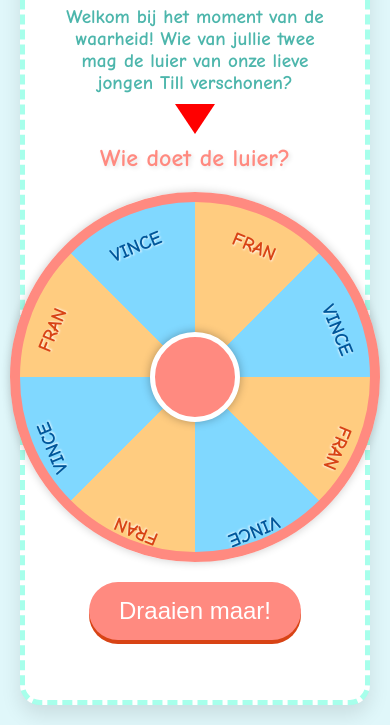
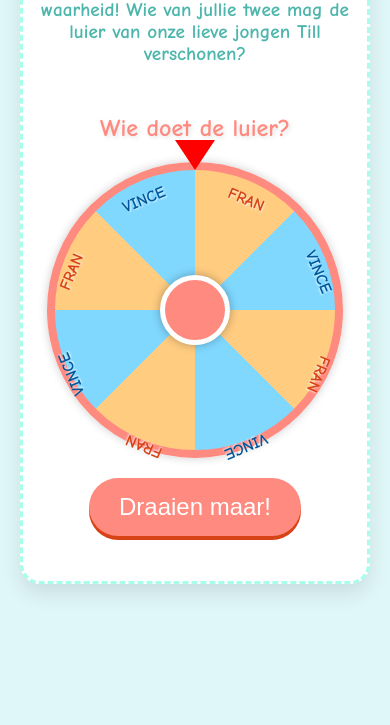
Before and after one commit to jordenric96/pamperrad, a plain HTML site: page index.html in a window 390 px wide. Shown: the part 168-893 px from the top of the page. After the commit the page ends 844 px from the top, so only its background shows below. Drawn offline with Linux system fonts and the light colour scheme.

Commit message:
Update index.html

```diff
--- a/index.html
+++ b/index.html
@@ -13,7 +13,7 @@
             text-align: center;
             padding: 20px;
             margin: 0;
-            overflow: hidden; /* Om te voorkomen dat het rad buiten beeld rolt */
+            /* overflow: hidden; *//* Deactiveer: kan de scrollbalk hinderen op mobiel */
         }
 
         h1, h2 {
@@ -43,11 +43,11 @@
             flex-direction: column;
             align-items: center;
             margin: 30px 0;
-            position: relative; /* Belangrijk voor positionering van de pijl */
+            position: relative;
         }
 
         .wheel {
-            width: 350px; /* Groter wiel voor meer segmenten en leesbaarheid */
+            width: 350px; /* Standaard wielgrootte */
             height: 350px;
             border-radius: 50%;
             background-image: conic-gradient(
@@ -62,33 +62,45 @@
             );
             border: 10px solid #ff8a80;
             position: relative;
-            transition: transform 5s cubic-bezier(0.25, 0.1, 0.25, 1); /* Soepele draaibeweging */
+            transition: transform 5s cubic-bezier(0.25, 0.1, 0.25, 1);
             box-shadow: 0 0 10px rgba(0,0,0,0.2);
+        }
+
+        /* Indicator for the selected name (Aangepast voor plaatsing in .wheel) */
+        .indicator {
+            position: absolute;
+            top: -30px; /* Plaats de pijl net boven de rand van het wiel */
+            left: 50%;
+            transform: translateX(-50%);
+            width: 0;
+            height: 0;
+            border-left: 20px solid transparent; /* Grotere pijl */
+            border-right: 20px solid transparent;
+            border-top: 30px solid #ff0000; /* Duidelijk rode pijl */
+            z-index: 20;
+            /* margin-top: -20px; *//* Niet nodig als top wordt gebruikt */
         }
 
         .wheel-segment {
             position: absolute;
             top: 50%;
             left: 50%;
-            width: 100px; /* Vaste breedte om tekst te centreren */
-            height: 25px; /* Vaste hoogte */
-            margin-top: -12.5px; /* De helft van de hoogte om verticaal te centreren */
-            margin-left: -50px; /* De helft van de breedte om horizontaal te centreren */
+            width: 100px;
+            height: 25px;
+            margin-top: -12.5px;
+            margin-left: -50px;
             text-align: center;
             font-size: 1.2em;
             font-weight: bold;
             text-shadow: 1px 1px 2px rgba(255, 255, 255, 0.8);
-            transform-origin: 50% 100%; /* Draaipunt aan de onderkant van het segment */
+            transform-origin: 50% 100%;
         }
 
         /* Segment kleuren */
-        .segment-fran { color: #d84315; } /* Donkerder oranje/rood */
-        .segment-vince { color: #01579b; } /* Donkerder blauw */
+        .segment-fran { color: #d84315; }
+        .segment-vince { color: #01579b; }
 
-        /* Positioning for each segment */
-        /* Rotate the segment container and then translate it out from the center */
-        /* Each segment is 45deg. We rotate by (index * 45deg) + 22.5deg (to center in segment) */
-        /* Translate-y moves it from the center of the wheel outwards. Adjusted for new wheel size. */
+        /* Positioning for each segment - translateY (-140px is voor 350px wiel/2 - segment grootte) */
         #seg0 { transform: rotate(22.5deg) translateY(-140px); }
         #seg1 { transform: rotate(67.5deg) translateY(-140px); }
         #seg2 { transform: rotate(112.5deg) translateY(-140px); }
@@ -98,21 +110,6 @@
         #seg6 { transform: rotate(292.5deg) translateY(-140px); }
         #seg7 { transform: rotate(337.5deg) translateY(-140px); }
 
-        /* Indicator for the selected name */
-        .indicator {
-            position: absolute;
-            top: 0px; /* Positioneer bovenaan de wheel-container */
-            left: 50%;
-            transform: translateX(-50%);
-            width: 0;
-            height: 0;
-            border-left: 20px solid transparent; /* Grotere pijl */
-            border-right: 20px solid transparent;
-            border-top: 30px solid #ff0000; /* Duidelijk rode pijl */
-            z-index: 20; /* Zorg dat deze boven het wiel staat */
-            margin-top: -20px; /* Trek de pijl iets omhoog zodat de punt op de rand wijst */
-        }
-
         /* Center circle for decoration */
         .center-circle {
             position: absolute;
@@ -121,13 +118,70 @@
             transform: translate(-50%, -50%);
             width: 80px;
             height: 80px;
-            background-color: #ff8a80; /* Roze in het midden */
+            background-color: #ff8a80;
             border-radius: 50%;
             border: 5px solid #ffffff;
             box-shadow: 0 0 10px rgba(0,0,0,0.3);
-            z-index: 15; /* Tussen de segmenten en de pijl */
+            z-index: 15;
         }
 
+        /* --- BEGIN MOBIEL RESPONSIVITEIT (Media Query) --- */
+        @media (max-width: 500px) {
+            .container {
+                padding: 15px; /* Minder opvulling op kleine schermen */
+                border: 3px dashed #a7ffeb;
+            }
+
+            h1 {
+                font-size: 1.8em;
+            }
+
+            .wheel {
+                width: 280px; /* Maak het wiel kleiner */
+                height: 280px;
+                border: 8px solid #ff8a80;
+            }
+
+            .wheel-segment {
+                width: 80px; /* Maak het segment kleiner */
+                font-size: 1em; /* Verklein de tekst */
+                margin-left: -40px;
+            }
+
+            /* Pas de translateY aan om de segmenten te centreren in het kleinere wiel */
+            /* Nieuwe translateY is voor 280px wiel/2 - segment grootte: -117.5px */
+            #seg0 { transform: rotate(22.5deg) translateY(-117.5px); }
+            #seg1 { transform: rotate(67.5deg) translateY(-117.5px); }
+            #seg2 { transform: rotate(112.5deg) translateY(-117.5px); }
+            #seg3 { transform: rotate(157.5deg) translateY(-117.5px); }
+            #seg4 { transform: rotate(202.5deg) translateY(-117.5px); }
+            #seg5 { transform: rotate(247.5deg) translateY(-117.5px); }
+            #seg6 { transform: rotate(292.5deg) translateY(-117.5px); }
+            #seg7 { transform: rotate(337.5deg) translateY(-117.5px); }
+
+            .center-circle {
+                width: 60px; /* Maak de cirkel in het midden kleiner */
+                height: 60px;
+            }
+
+            #spin-button {
+                padding: 10px 20px;
+                font-size: 1.2em;
+            }
+
+            .result-box {
+                padding: 30px;
+            }
+
+            .result-box h2 {
+                font-size: 2em;
+            }
+
+            .result-box p {
+                font-size: 1.5em;
+            }
+        }
+        /* --- EINDE MOBIEL RESPONSIVITEIT --- */
 
         /* Button CSS (ongewijzigd) */
         #spin-button {
@@ -165,15 +219,15 @@
             left: 0;
             width: 100%;
             height: 100%;
-            background-color: rgba(0, 0, 0, 0.8); /* Donkere, doorzichtige achtergrond */
-            display: none; /* Standaard verborgen */
+            background-color: rgba(0, 0, 0, 0.8);
+            display: none;
             justify-content: center;
             align-items: center;
             z-index: 100;
         }
 
         .result-box {
-            background-color: #a7ffeb; /* Zacht mintgroene achtergrond */
+            background-color: #a7ffeb;
             color: #333;
             padding: 50px;
             border-radius: 25px;
@@ -206,7 +260,8 @@
 
         <div class="wheel-container">
             <h2>Wie doet de luier?</h2>
-            <div class="indicator"></div> <div id="wheel" class="wheel">
+            <div id="wheel" class="wheel">
+                <div class="indicator"></div>
                 <span id="seg0" class="wheel-segment segment-fran">FRAN</span>
                 <span id="seg1" class="wheel-segment segment-vince">VINCE</span>
                 <span id="seg2" class="wheel-segment segment-fran">FRAN</span>
@@ -215,7 +270,8 @@
                 <span id="seg5" class="wheel-segment segment-vince">VINCE</span>
                 <span id="seg6" class="wheel-segment segment-fran">FRAN</span>
                 <span id="seg7" class="wheel-segment segment-vince">VINCE</span>
-                <div class="center-circle"></div> </div>
+                <div class="center-circle"></div>
+            </div>
             <button id="spin-button">Draaien maar!</button>
         </div>
     </div>
@@ -236,7 +292,6 @@
         const winnerText = document.getElementById('winner-text');
 
         // De 8 segmenten en hun winnende naam en rotatiebereik (relatief aan de pijl boven, 0 graden)
-        // Elk segment is 45 graden breed. Fran en Vince wisselen af.
         const segments = [
             { name: 'Fran', min: 0, max: 45, center: 22.5 },
             { name: 'Vince', min: 45, max: 90, center: 67.5 },
@@ -256,27 +311,21 @@
 
         // Functie om het rad te laten draaien
         function spinWheel() {
-            spinButton.disabled = true; // Knop uitschakelen tijdens het draaien
+            spinButton.disabled = true;
 
             const winningSegment = selectSegment();
             const winner = winningSegment.name;
 
             // Bepaal de doelhoek: willekeurige hoek binnen het segment
-            // We zorgen ervoor dat het in het midden van het segment valt (rond de 'center' waarde)
-            const randomOffset = (Math.random() * 30) - 15; // -15 tot +15 graden afwijking van het midden
+            const randomOffset = (Math.random() * 30) - 15;
             let targetAngle = winningSegment.center + randomOffset;
 
-            // Zorg ervoor dat de hoek positief blijft en binnen 0-360 valt
             targetAngle = (targetAngle + 360) % 360;
 
-            // Een willekeurig aantal volledige omwentelingen (bijv. 5 tot 10) voor een "draai-effect"
-            const fullSpins = Math.floor(Math.random() * 6) + 5; // 5 tot 10 volledige omwentelingen
+            // Een willekeurig aantal volledige omwentelingen (bijv. 5 tot 10)
+            const fullSpins = Math.floor(Math.random() * 6) + 5;
 
-            // De totale rotatie is (volledige omwentelingen * 360) + (doelhoek)
-            // Het wiel draait met de klok mee, dus de pijl wijst naar 0 graden.
-            // Als het winnende segment gecentreerd is op 22.5 graden, moet het wiel
-            // zoveel gedraaid worden dat 22.5 graden bovenaan komt te staan.
-            // Dit betekent dat de rotatie: (fullSpins * 360) - targetAngle
+            // De totale rotatie is (volledige omwentelingen * 360) - (doelhoek)
             let degree = (fullSpins * 360) - targetAngle;
 
             wheel.style.transform = `rotate(${degree}deg)`;
@@ -284,20 +333,20 @@
             // Toon het resultaat na de draaitijd (5 seconden, zoals ingesteld in CSS)
             setTimeout(() => {
                 showResult(winner);
-            }, 5000); // 5000ms komt overeen met de CSS transition tijd
+            }, 5000);
         }
 
         // Functie om de winnaar weer te geven
         function showResult(winner) {
             resultTitle.textContent = "🥳 We hebben een winnaar! 🥳";
             winnerText.textContent = `${winner} mag de pamper doen!`;
-            resultOverlay.style.display = 'flex'; // Toon de kader
+            resultOverlay.style.display = 'flex';
         }
 
         // Functie om het rad te resetten
         function resetWheel() {
             // Reset de rotatie van het rad
-            wheel.style.transition = 'none'; // Schakel de transitie uit voor de reset
+            wheel.style.transition = 'none';
             wheel.style.transform = 'rotate(0deg)';
 
             // Verberg de kader
@@ -306,7 +355,7 @@
             // Schakel de knop weer in
             spinButton.disabled = false;
 
-            // Herstel de transitie na een korte vertraging, zodat de reset direct is
+            // Herstel de transitie na een korte vertraging
             setTimeout(() => {
                 wheel.style.transition = 'transform 5s cubic-bezier(0.25, 0.1, 0.25, 1)';
             }, 50);
```
